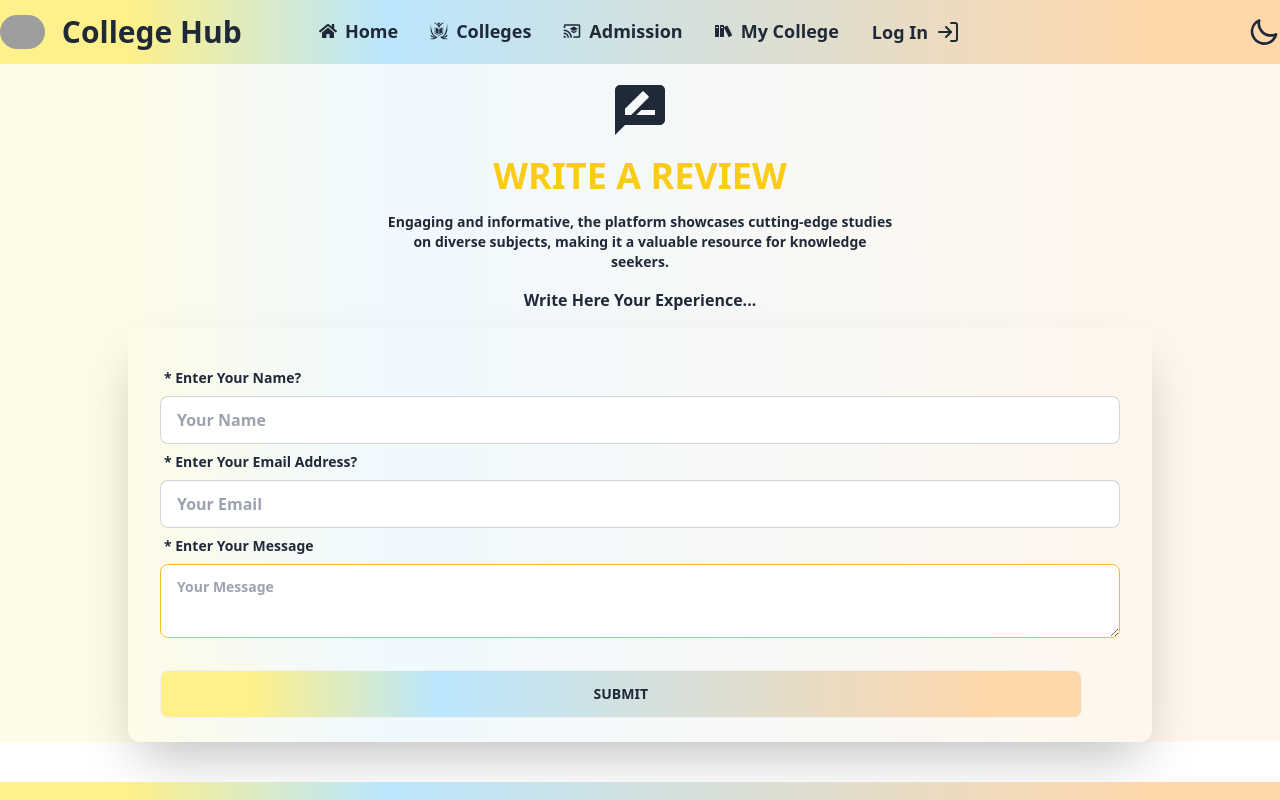
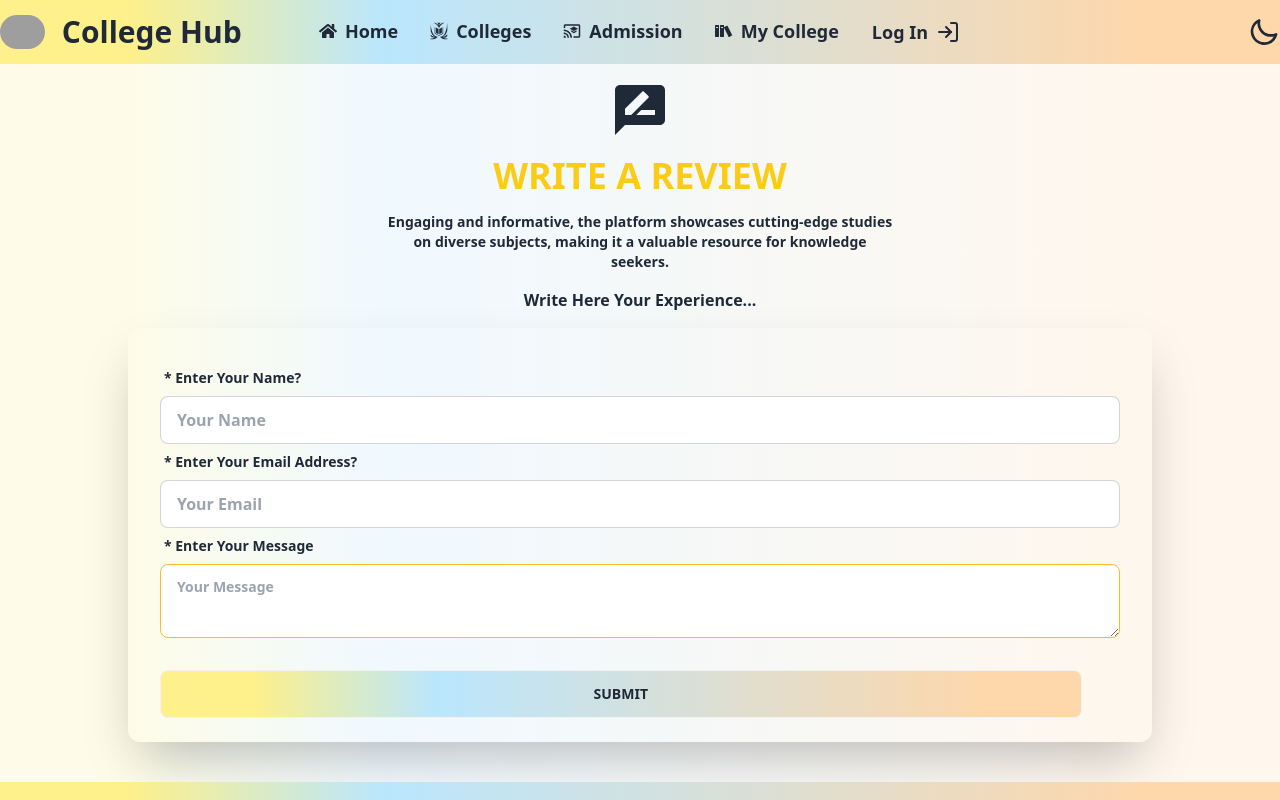
Before and after one commit to shakilahmedshuvo/college-hub-client, a React (Vite) app: page /writeReview in a window 1280 px wide. Shown: the top 800 px of the page. Built offline with nearby package versions, Linux system fonts and the light colour scheme; no server answers; grey boxes are pictures that could not be loaded.

Commit message:
add write review page

```diff
--- a/src/Components/Pages/Home/MyCollege/MyCollegeCard.jsx
+++ b/src/Components/Pages/Home/MyCollege/MyCollegeCard.jsx
@@ -45,6 +45,7 @@ const MyCollegeCard = ({ data }) => {
                 </p>
             </div>
             <Link
+                to="/writeReview"
                 className="btn bg-gradient-to-r from-yellow-200 from-10% via-sky-200 via-30% to-orange-200 to-90% font-bold my-5">
                 Give A Review
             </Link>
--- a/src/Components/Pages/Home/Review/WriteReview.jsx
+++ b/src/Components/Pages/Home/Review/WriteReview.jsx
@@ -6,7 +6,7 @@ const WriteReview = () => {
         <div
             className="bg-gradient-to-r from-yellow-50 from-10% via-sky-50 via-30% to-orange-50 to-90%">
             <div
-                className="max-w-5xl mx-auto pt-20">
+                className="max-w-5xl mx-auto pt-20 pb-10">
                 <div
                     className="mb-4">
                     <MdRateReview className="mx-auto text-6xl" />
@@ -21,7 +21,7 @@ const WriteReview = () => {
                 </div>
                 <form
                     // onSubmit={}
-                    className="w-[100%] shadow-2xl font-bold mx-auto rounded-xl mb-10">
+                    className="w-[100%] shadow-2xl font-bold mx-auto rounded-xl">
                     <div className="card-body mx-auto">
                         <div
                             className="form-control">
```
